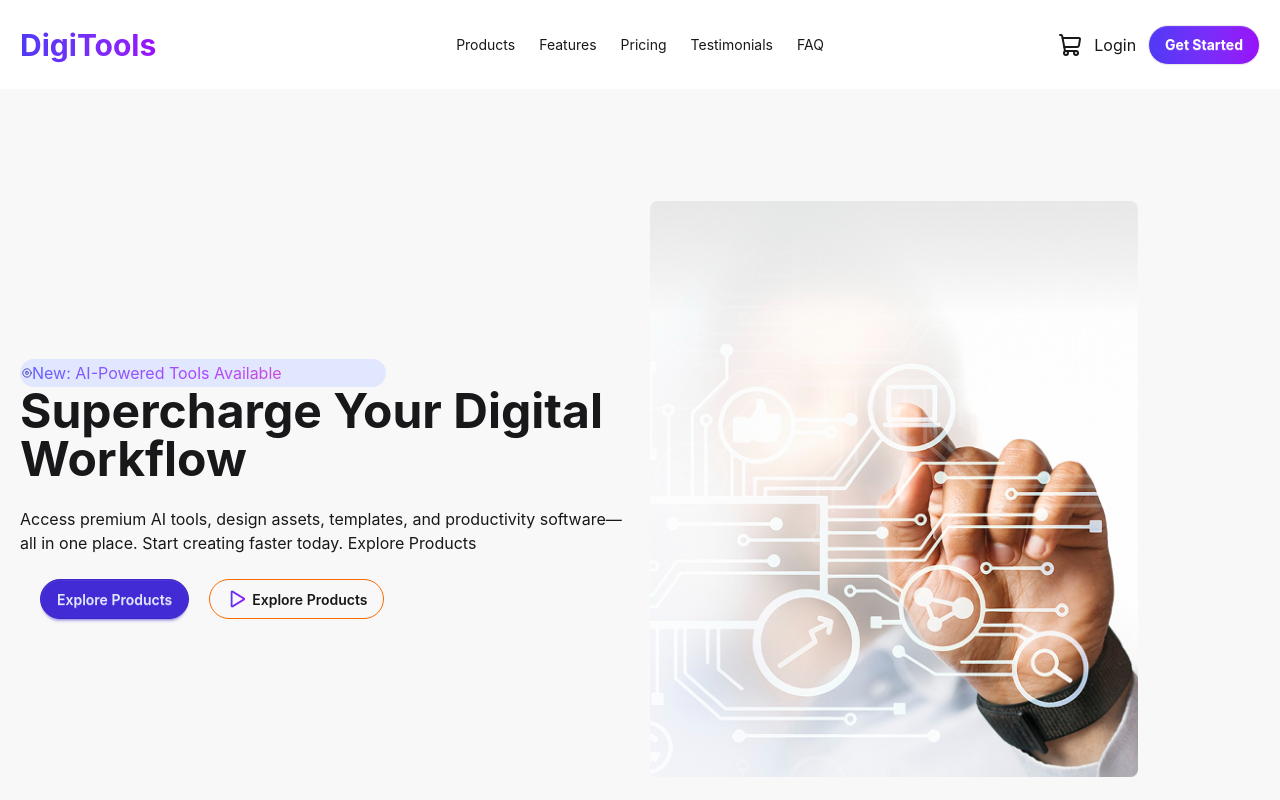
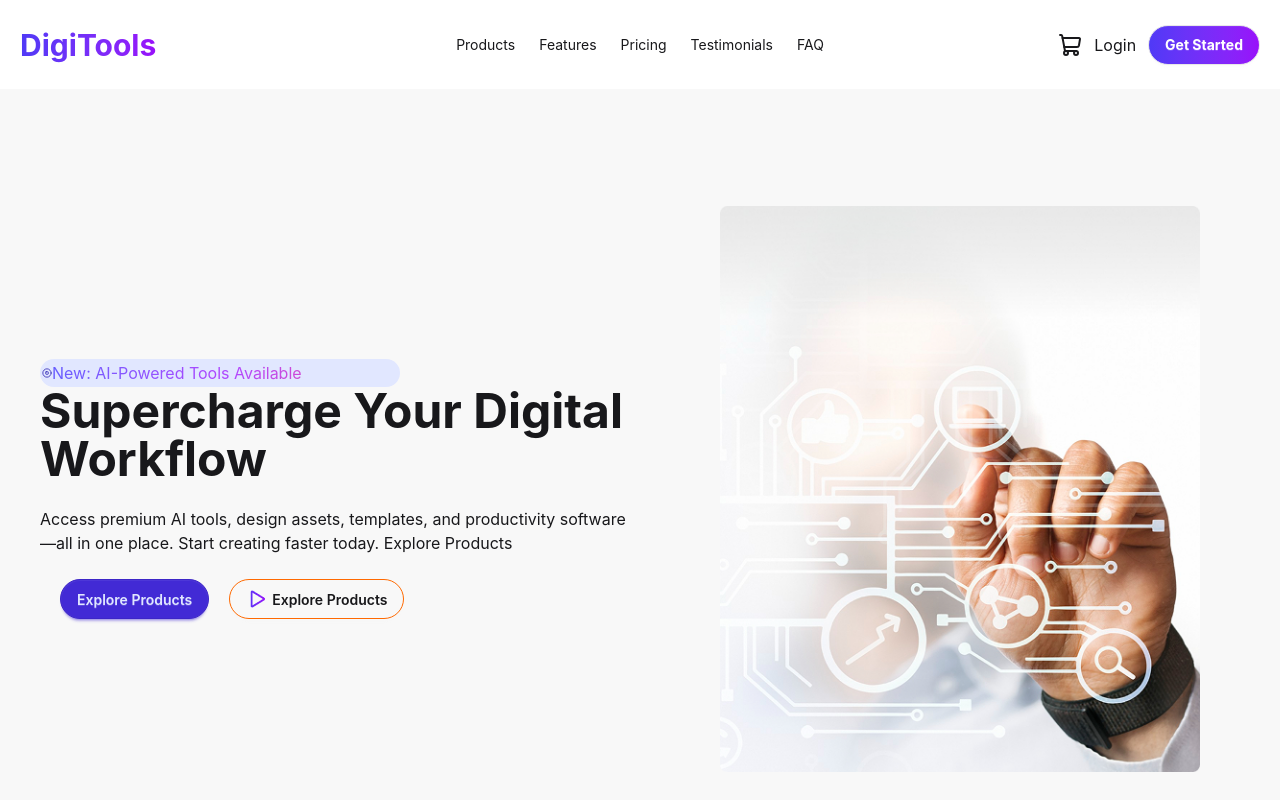
Before and after one commit to tareq-360/React-Single-Page-Application, a React (Vite) app: page / in a window 1280 px wide. Shown: the top 800 px of the page. Built offline with nearby package versions, Linux system fonts and the light colour scheme.

Commit message:
hero modify

```diff
--- a/src/Component/HeroSection/Hero.jsx
+++ b/src/Component/HeroSection/Hero.jsx
@@ -7,10 +7,10 @@ const Hero = () => {
         <div className=' container mx-auto'>
             <div className="hero bg-base-200 min-h-screen flex flex-col md:flex-row-reverse p-5 gap-5">
                 <div className=" flex-1 ">
-                    <img className='w-[80%]' src={banner} alt="" />
+                    <img className='w-[80%] mx-auto' src={banner} alt="" />
                 </div>
-                <div className=' flex-1'>
-                    <div>
+                <div className=' flex-1 pl-5'>
+                    <div className=''>
                         <p className='bg-[#E1E7FF] rounded-full p-[2px] w-[60%]'>
                             <p className=' flex  text-blue-600 rounded-full bg-gradient-to-r from-indigo-500 via-purple-500 to-pink-500 ...  bg-clip-text text-transparent'><span className='flex justify-center items-center '><CircleStop size={10} color="#342bb6"></CircleStop></span> New: AI-Powered Tools Available</p>
                         </p>
```
